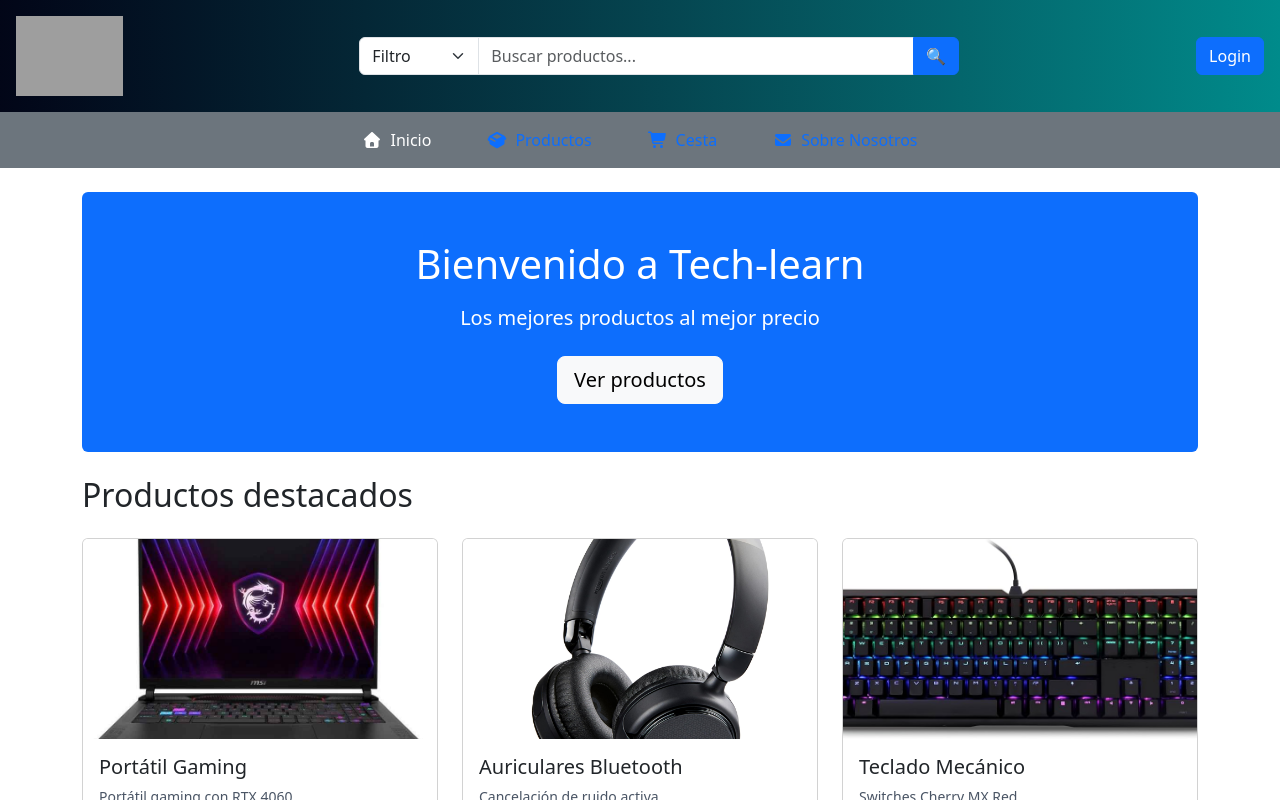
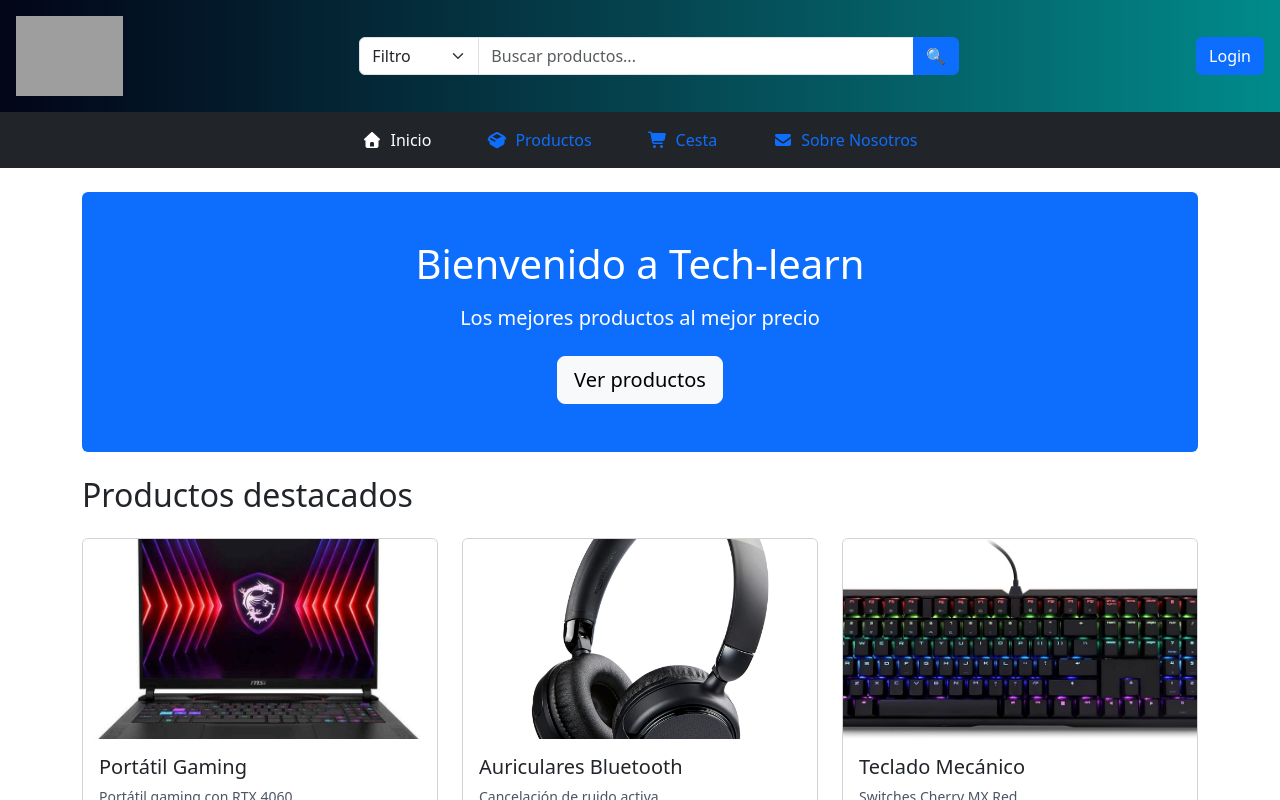
Before and after one commit to DavidCorredorMiguel/proyectogrupo2, a React (Vite) app in the folder tech_learn/: page / in a window 1280 px wide. Shown: the top 800 px of the page. Built offline with nearby package versions, Linux system fonts and the light colour scheme; grey boxes are pictures that could not be loaded.

Commit message:
Update NavPages.jsx

```diff
--- a/tech_learn/src/components/NavPages.jsx
+++ b/tech_learn/src/components/NavPages.jsx
@@ -12,7 +12,7 @@ const NavPages = () => {
   ];
 
   return (
-    <nav className="bg-secondary py-2">
+    <nav className="bg-dark py-2">
       <div className="container">
         <ul className="nav justify-content-center gap-4">
           {navItems.map((item) => (
```
